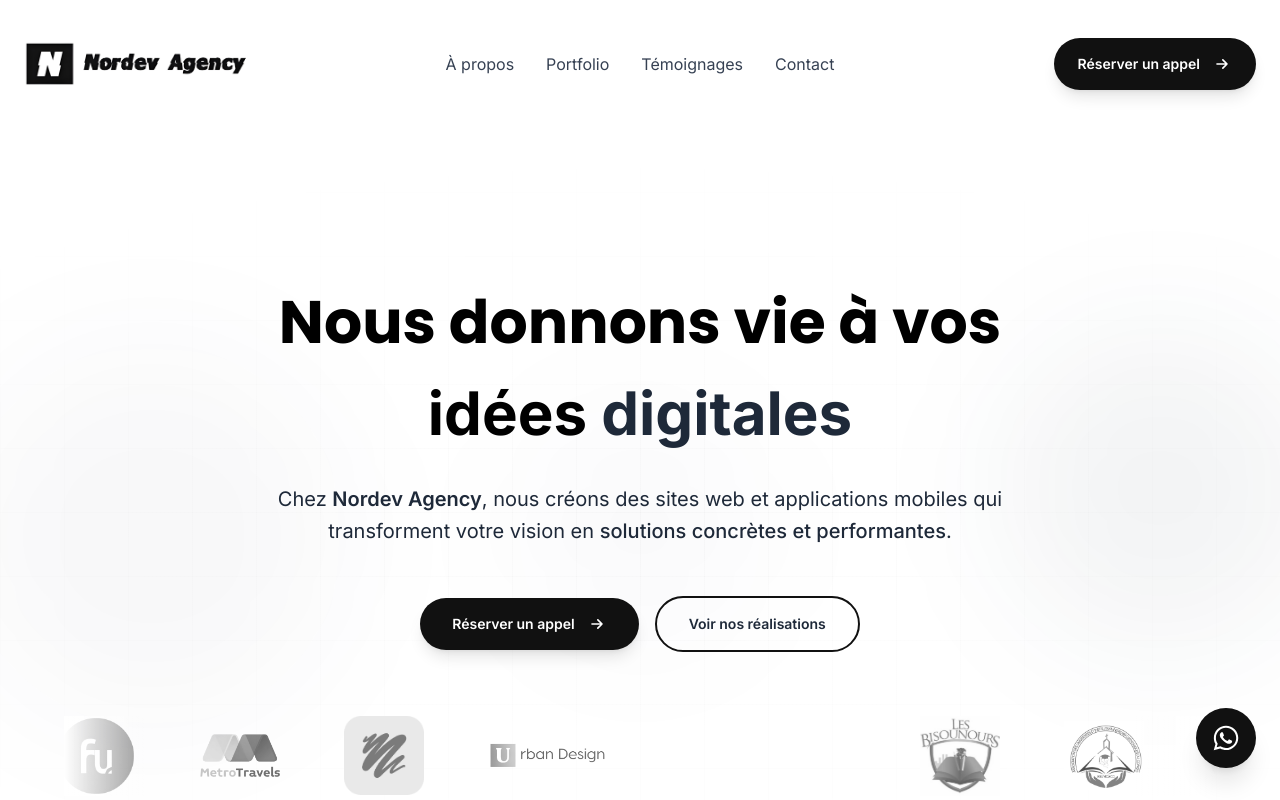
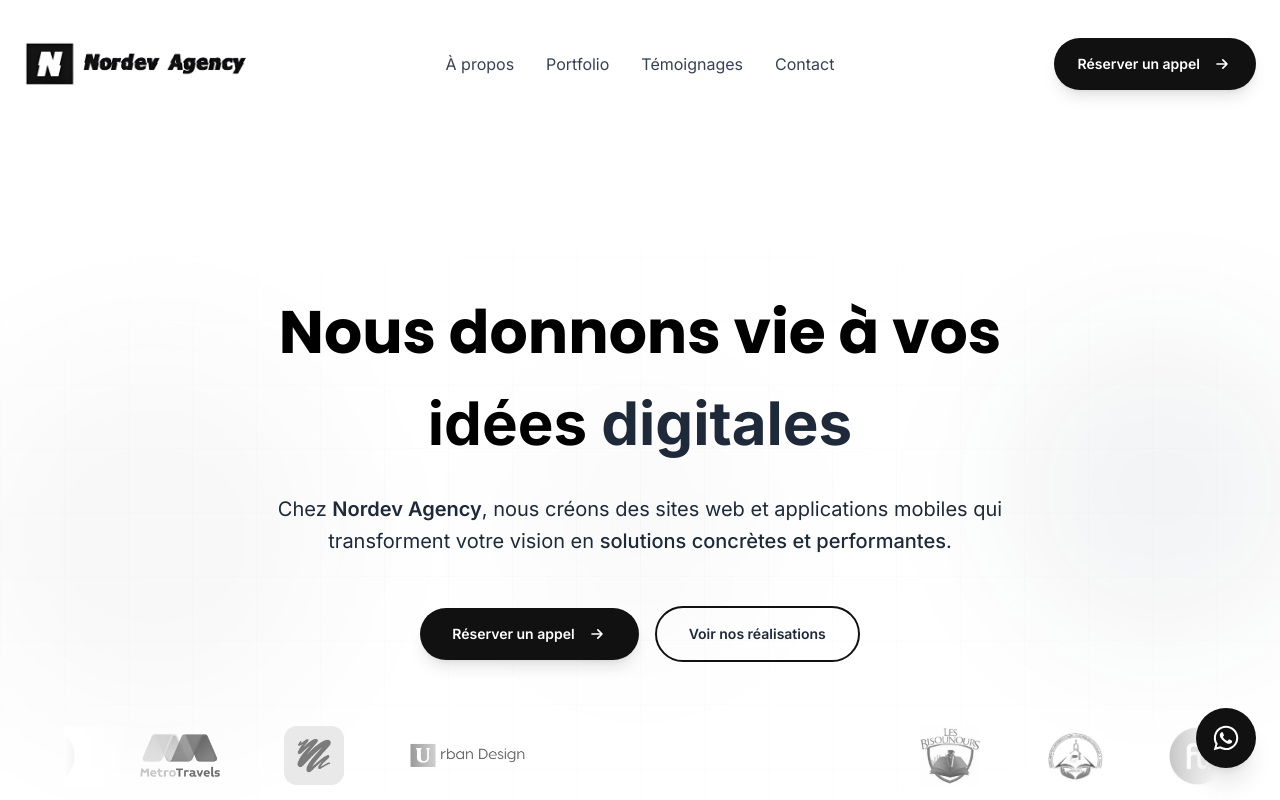
Before and after one commit to freddymk313/nordevagency, a Next.js app: page / in a window 1280 px wide. Shown: the top 800 px of the page. Built offline with nearby package versions, Linux system fonts and the light colour scheme.

Commit message:
ok trusted icon size

```diff
--- a/components/TrustedBy.tsx
+++ b/components/TrustedBy.tsx
@@ -4,12 +4,12 @@ import Marquee from "react-fast-marquee";
 
 const TrustedBy = () => {
   const companies = [
-    { name: "Google", logo: "/trusted/csbisounours.jpg", width: 80, height: 27 },
-    { name: "Slack", logo: "/trusted/asunicaco.PNG", width: 80, height: 28 },
-    { name: "Notion", logo: "/trusted/funda.png", width: 80, height: 24 },
-    { name: "Figma", logo: "/trusted/metro.png", width: 80, height: 24 },
-    { name: "Amazon", logo: "/trusted/pexels.png", width: 80, height: 26 },
-    { name: "Microsoft", logo: "/trusted/urban.png", width: 120, height: 250 },
+    { name: "Google", logo: "/trusted/csbisounours.jpg", width: 60, height: 60 },
+    { name: "Slack", logo: "/trusted/asunicaco.PNG", width: 60, height: 60 },
+    { name: "Notion", logo: "/trusted/funda.png", width: 60, height: 60 },
+    { name: "Figma", logo: "/trusted/metro.png", width: 80, height: 60 },
+    { name: "Amazon", logo: "/trusted/pexels.png", width: 60, height: 60 },
+    { name: "Microsoft", logo: "/trusted/urban.png", width: 120, height: 1500 },
   ];
 
   return (
```
